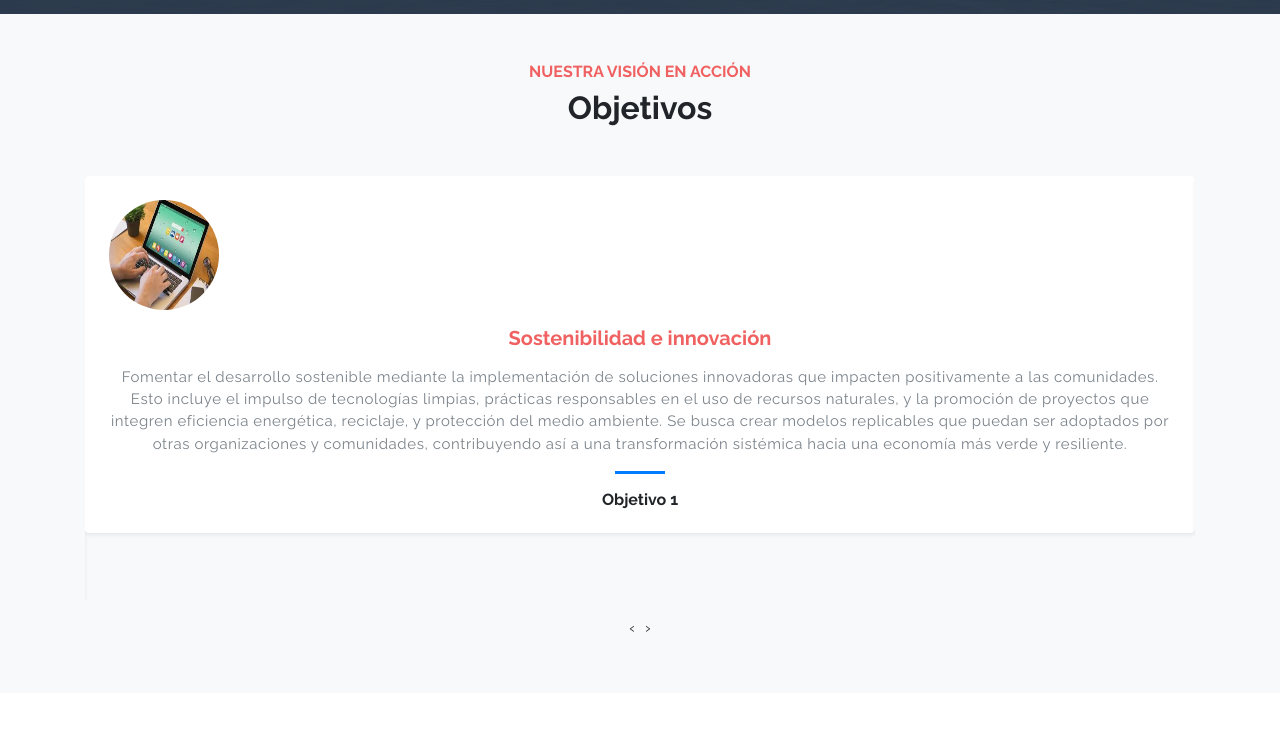
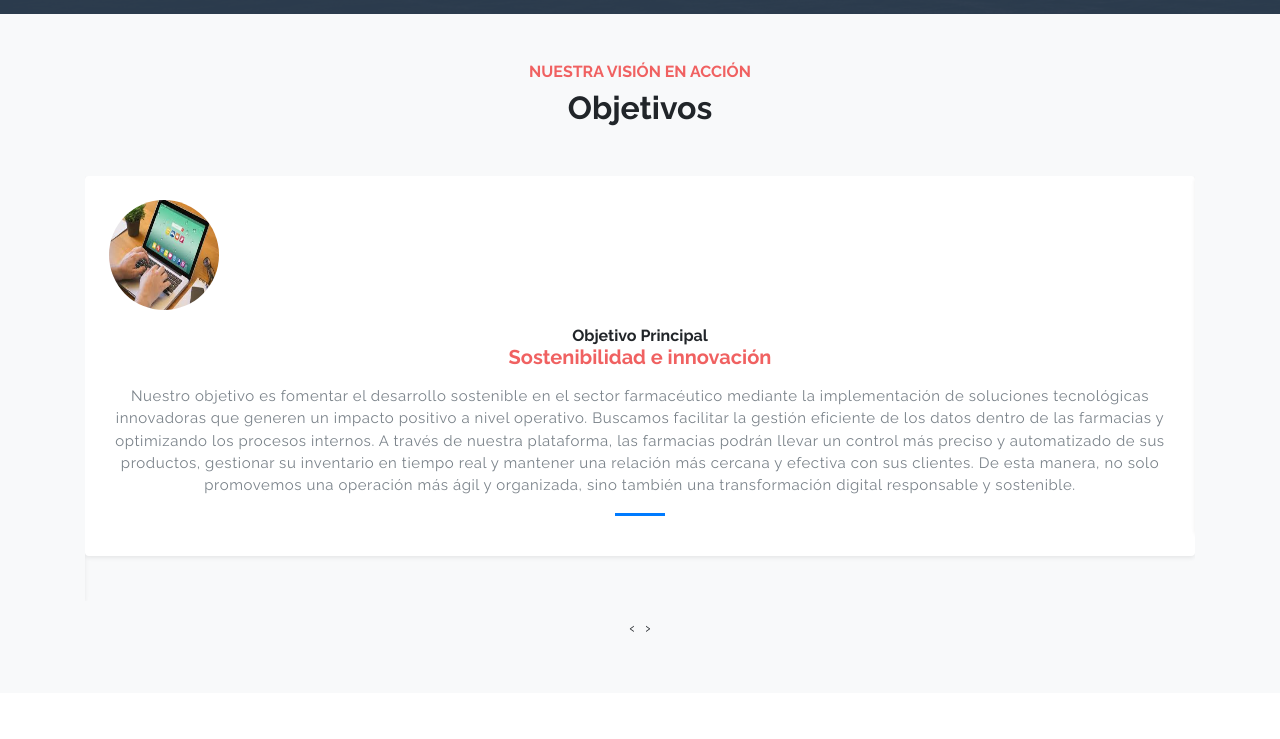
Before and after one commit to osrc-a/FarmaciaTartanga, a website: page public_html/objetivos.html in a window 1280 px wide. Shown: the part 786-1525 px from the top of the page. Drawn offline with Linux system fonts and the light colour scheme.

Commit message:
modified:   public_html/objetivos.html

```diff
--- a/public_html/objetivos.html
+++ b/public_html/objetivos.html
@@ -117,14 +117,16 @@
             <div class="item">
                 <div class="testimonial-item bg-white p-4 rounded shadow-sm text-center">
                     <img src="assets/imgs/obj4.jpg" class="avatar mb-3 rounded-circle" alt="Objetivo estratégico 1" style="width: 110px; height: 110px;">
+                     <h6 class="font-weight-bold mb-0">Objetivo Principal</h6>
                     <h5 class="text-primary font-weight-bold mb-3">Sostenibilidad e innovación</h5>
                     <p class="text-muted">
-                        Fomentar el desarrollo sostenible mediante la implementación de soluciones innovadoras que impacten positivamente a las comunidades.
-                        Esto incluye el impulso de tecnologías limpias, prácticas responsables en el uso de recursos naturales, y la promoción de proyectos que integren eficiencia energética, reciclaje, y protección del medio ambiente.
-                        Se busca crear modelos replicables que puedan ser adoptados por otras organizaciones y comunidades, contribuyendo así a una transformación sistémica hacia una economía más verde y resiliente.
+                       Nuestro objetivo es fomentar el desarrollo sostenible en el sector farmacéutico mediante la implementación de soluciones tecnológicas innovadoras que generen un impacto positivo  a nivel operativo.
+                       Buscamos facilitar la gestión eficiente de los datos dentro de las farmacias y optimizando los procesos internos.
+                       A través de nuestra plataforma, las farmacias podrán llevar un control más preciso y automatizado de sus productos, gestionar su inventario en tiempo real y mantener una relación más cercana y efectiva con sus clientes. De esta manera, no solo promovemos una operación más ágil y organizada, sino también una transformación digital responsable y sostenible.
+
                     </p>
                     <div class="line my-3 mx-auto" style="width: 50px; height: 3px; background: #007bff;"></div>
-                    <h6 class="font-weight-bold mb-0">Objetivo 1</h6>
+
                 </div>
             </div>
 
@@ -132,13 +134,15 @@
             <div class="item">
                 <div class="testimonial-item bg-white p-4 rounded shadow-sm text-center">
                     <img src="assets/imgs/obj5.png" class="avatar mb-3 rounded-circle" alt="Objetivo estratégico 2" style="width: 110px; height: 110px;">
+                    <h6 class="font-weight-bold mb-0">Objetivo Especifico</h6>
                     <h5 class="text-primary font-weight-bold mb-3">Interfaz visual e intuitiva </h5>
+
                     <p class="text-muted">
                      Diseñamos soluciones personalizadas que se adaptan a las necesidades específicas de cada uno de nuestros clientes. Nos enfocamos en crear interfaces visualmente atractivas, modernas e intuitivas, que no solo cautiven a los usuarios desde el primer momento, sino que también faciliten una navegación fluida y una experiencia de uso satisfactoria. Nuestro objetivo es combinar funcionalidad
                       y estética para ofrecer productos digitales que generen valor y fortalezcan la identidad de marca.
                     </p>
                     <div class="line my-3 mx-auto" style="width: 50px; height: 3px; background: #007bff;"></div>
-                    <h6 class="font-weight-bold mb-0">Objetivo 2</h6>
+
                 </div>
             </div>
 
@@ -146,14 +150,15 @@
             <div class="item">
                 <div class="testimonial-item bg-white p-4 rounded shadow-sm text-center">
                     <img src="assets/imgs/img-7.jpg" class="avatar mb-3 rounded-circle" alt="Objetivo estratégico 3" style="width: 110px; height: 110px;">
+                    <h6 class="font-weight-bold mb-0">Objetivo Especifico</h6>
                     <h5 class="text-primary font-weight-bold mb-3">Funcionalidad Multiple</h5>
                     <p class="text-muted">
-                 La aplicación que proponemos está diseñada especialmente para farmacias que aún no han dado el paso hacia la digitalización o para aquellas que desean optimizar y modernizar sus procesos actuales. Ofrecemos una solución integral y multifuncional que permite gestionar de manera eficiente los productos farmacéuticos, los proveedores, los distintos almacenes disponibles y demás operaciones internas de la farmacia.
-                Además, la aplicación también está pensada para mejorar la experiencia del cliente. Los usuarios podrán acceder fácilmente al catálogo de productos, consultar su disponibilidad y realizar compras de medicamentos de forma segura,
-                 mediante la presentación de una receta médica válida. Nuestro objetivo es facilitar la gestión interna de las farmacias al mismo tiempo que se mejora la accesibilidad y comodidad para los pacientes y consumidores.
+                    La aplicación que proponemos está diseñada especialmente para farmacias que aún no han dado el paso hacia la digitalización o para aquellas que desean optimizar y modernizar sus procesos actuales. Ofrecemos una solución integral y multifuncional que permite gestionar de manera eficiente los productos farmacéuticos, los proveedores, los distintos almacenes disponibles y demás operaciones internas de la farmacia.
+                    Además, la aplicación también está pensada para mejorar la experiencia del cliente. Los usuarios podrán acceder fácilmente al catálogo de productos, consultar su disponibilidad y realizar compras de medicamentos de forma segura,
+                    mediante la presentación de una receta médica válida. Nuestro objetivo es facilitar la gestión interna de las farmacias al mismo tiempo que se mejora la accesibilidad y comodidad para los pacientes y consumidores.
                     </p>
                     <div class="line my-3 mx-auto" style="width: 50px; height: 3px; background: #007bff;"></div>
-                    <h6 class="font-weight-bold mb-0">Objetivo 3</h6>
+
                 </div>
             </div>
         </div>
```
